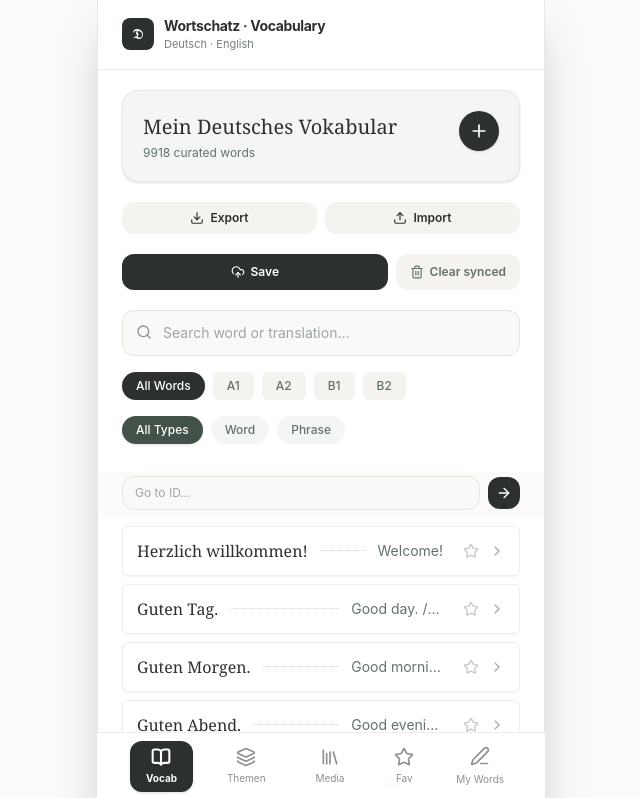
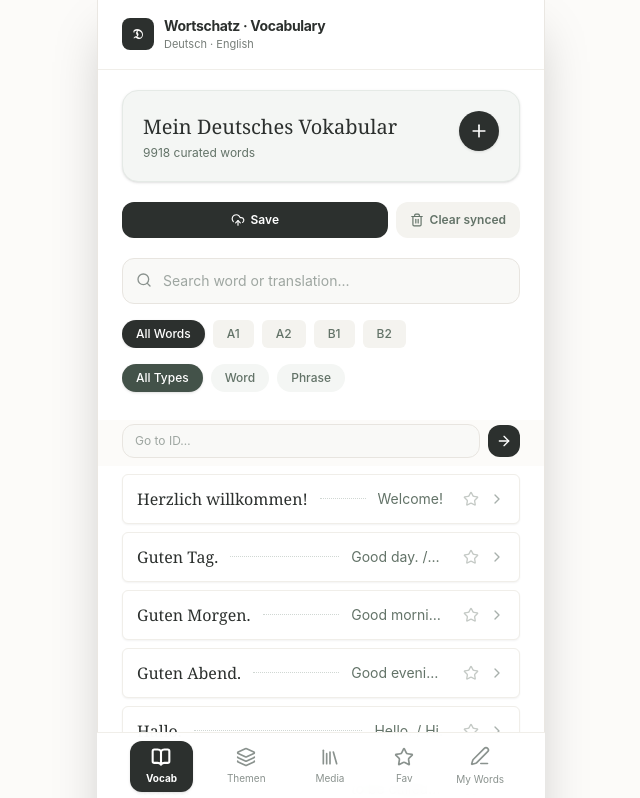
Before and after one commit to yem123/vocab, a React (Vite) app: page / in a window 1280 px wide. Shown: the top 798 px of the page, without its empty margins (319-959 px from the left). Built offline with nearby package versions, Linux system fonts and the light colour scheme.

Commit message:
remove vocabulary import and export section

```diff
--- a/src/App.jsx
+++ b/src/App.jsx
@@ -373,41 +373,6 @@ export default function App() {
     return Math.max(BASE_MAX_ID, maxUser) + 1;
   };
 
-  // Merges an imported backup into the user layer (skips duplicate words,
-  // matched against the full merged vocabulary)
-  const handleImportBackup = ({
-    vocabulary: imported,
-    themes: importedThemes,
-  }) => {
-    const existingWords = new Set(
-      vocabulary.map((w) => w.word.trim().toLowerCase()),
-    );
-    let nextId = getNextId();
-    const newEntries = [];
-    let skipped = 0;
-
-    imported.forEach((w) => {
-      const key = w.word.toLowerCase();
-      if (existingWords.has(key)) {
-        skipped++;
-        return;
-      }
-      existingWords.add(key);
-      newEntries.push({ ...w, id: nextId });
-      nextId += 1;
-    });
-
-    setUserVocabulary([...newEntries, ...userVocabulary]);
-
-    // Add any new themes from the file (ignoring upper/lower case)
-    const newThemes = importedThemes.filter(
-      (t) => !themes.some((x) => x.toLowerCase() === t.toLowerCase()),
-    );
-    if (newThemes.length > 0) setThemes([...themes, ...newThemes]);
-
-    return { added: newEntries.length, skipped };
-  };
-
   const handleSaveNewWord = (e) => {
     e.preventDefault();
     if (!formWord.trim() || !formTranslation.trim()) return;
@@ -602,7 +567,6 @@ export default function App() {
               setSelectedWordId={setSelectedWordId}
               navigateTo={navigateTo}
               themes={themes}
-              handleImportBackup={handleImportBackup}
               selectedLevelFilter={selectedLevelFilter}
               setSelectedLevelFilter={setSelectedLevelFilter}
               selectedTypeFilter={selectedTypeFilter}
--- a/src/components/screens/VocabularyScreen.jsx
+++ b/src/components/screens/VocabularyScreen.jsx
@@ -2,7 +2,6 @@ import React from "react";
 import SanctuaryBanner from "../vocabulary/SanctuaryBanner";
 import SearchAndFilters from "../vocabulary/SearchAndFilters";
 import VocabularyList from "../vocabulary/VocabularyList";
-import BackupControls from "../vocabulary/BackupControls";
 import SaveToGithubButton from "../collections/SaveToGithubButton";
 
 export default function VocabularyScreen({
@@ -15,7 +14,6 @@ export default function VocabularyScreen({
   setSelectedWordId,
   navigateTo,
   themes,
-  handleImportBackup,
   selectedLevelFilter,
   setSelectedLevelFilter,
   selectedTypeFilter,
@@ -31,13 +29,6 @@ export default function VocabularyScreen({
     <div className="flex-1 flex flex-col px-6 py-5 space-y-5">
       {/* Sanctuary Banner */}
       <SanctuaryBanner vocabulary={vocabulary} navigateTo={navigateTo} />
-
-      {/* Backup: export / import */}
-      <BackupControls
-        vocabulary={vocabulary}
-        themes={themes}
-        onImport={handleImportBackup}
-      />
 
       {/* Saves favorites, edits, deletions, and new words back to GitHub */}
       <SaveToGithubButton
--- a/src/components/vocabulary/BackupControls.jsx
+++ /dev/null
@@ -1,70 +0,0 @@
-import React, { useRef, useState } from "react";
-import { Download, Upload } from "lucide-react";
-import { exportBackup, parseBackup } from "../../utils/backup";
-
-export default function BackupControls({ vocabulary, themes, onImport }) {
-  const fileInputRef = useRef(null);
-  const [message, setMessage] = useState("");
-  const [isError, setIsError] = useState(false);
-
-  const handleExport = () => {
-    exportBackup(vocabulary, themes);
-    setIsError(false);
-    setMessage(`${vocabulary.length} Wörter exportiert.`);
-  };
-
-  const handleFileChange = async (e) => {
-    const file = e.target.files?.[0];
-    if (!file) return;
-    try {
-      const text = await file.text();
-      const parsed = parseBackup(text);
-      const { added, skipped } = onImport(parsed);
-      setIsError(false);
-      setMessage(
-        `${added} Wörter importiert, ${skipped} Duplikate übersprungen.`,
-      );
-    } catch (err) {
-      setIsError(true);
-      setMessage(err.message || "Import fehlgeschlagen.");
-    }
-    // Reset so the same file can be selected again
-    e.target.value = "";
-  };
-
-  return (
-    <div className="space-y-1.5">
-      <div className="flex items-center gap-2 font-sans text-xs">
-        <button
-          type="button"
-          onClick={handleExport}
-          disabled={vocabulary.length === 0}
-          className="flex-1 flex items-center justify-center gap-1.5 bg-[#f4f3ef] hover:bg-[#eae7e2] text-[#2c302e] py-2 rounded-xl font-semibold transition-colors disabled:opacity-40 disabled:cursor-not-allowed"
-        >
-          <Download className="w-3.5 h-3.5" /> Export
-        </button>
-        <button
-          type="button"
-          onClick={() => fileInputRef.current?.click()}
-          className="flex-1 flex items-center justify-center gap-1.5 bg-[#f4f3ef] hover:bg-[#eae7e2] text-[#2c302e] py-2 rounded-xl font-semibold transition-colors"
-        >
-          <Upload className="w-3.5 h-3.5" /> Import
-        </button>
-        <input
-          ref={fileInputRef}
-          type="file"
-          accept=".json,application/json"
-          onChange={handleFileChange}
-          className="hidden"
-        />
-      </div>
-      {message && (
-        <p
-          className={`font-sans text-[11px] px-1 ${isError ? "text-rose-500" : "text-[#637368]"}`}
-        >
-          {message}
-        </p>
-      )}
-    </div>
-  );
-}
```
Also changed, not shown: 1 other file (tests, documents, lock files or other folders).
